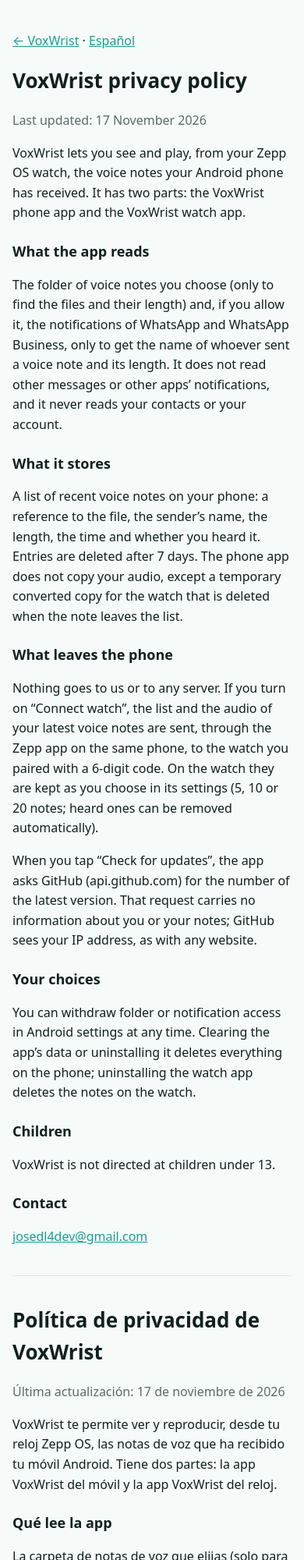
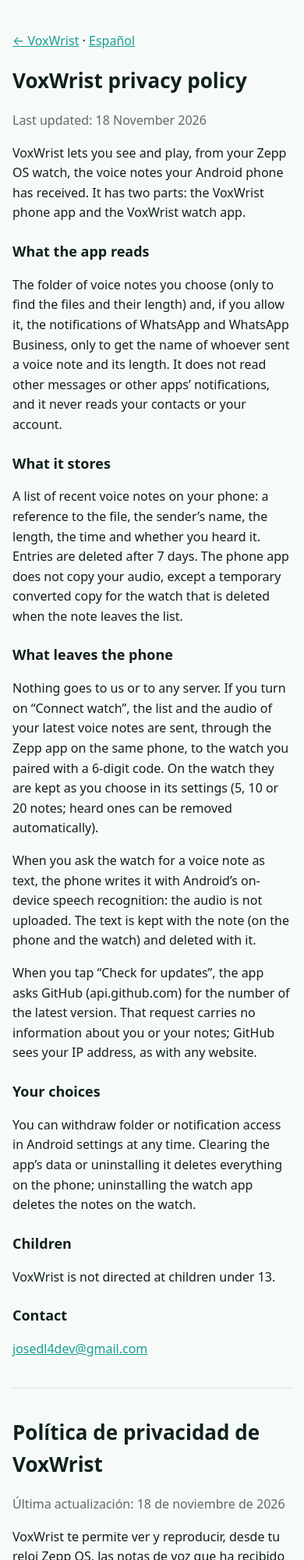
Before and after one commit to josedl4dev/voxwrist, a plain HTML site: page privacy.html in a window 390 px wide. Shown: the top 2000 px of the page at 78% size. Drawn offline with Linux system fonts and the light colour scheme.

Commit message:
Privacy: transcripts made on the phone

```diff
--- a/privacy.html
+++ b/privacy.html
@@ -20,7 +20,7 @@
 <p><a href="./">← VoxWrist</a> · <a href="#es">Español</a></p>
 
 <h1>VoxWrist privacy policy</h1>
-<p class="muted">Last updated: 17 November 2026</p>
+<p class="muted">Last updated: 18 November 2026</p>
 <p>VoxWrist lets you see and play, from your Zepp OS watch, the voice notes your Android phone has received. It has two parts: the VoxWrist phone app and the VoxWrist watch app.</p>
 
 <h2>What the app reads</h2>
@@ -31,6 +31,7 @@
 
 <h2>What leaves the phone</h2>
 <p>Nothing goes to us or to any server. If you turn on “Connect watch”, the list and the audio of your latest voice notes are sent, through the Zepp app on the same phone, to the watch you paired with a 6-digit code. On the watch they are kept as you choose in its settings (5, 10 or 20 notes; heard ones can be removed automatically).</p>
+<p>When you ask the watch for a voice note as text, the phone writes it with Android’s on-device speech recognition: the audio is not uploaded. The text is kept with the note (on the phone and the watch) and deleted with it.</p>
 <p>When you tap “Check for updates”, the app asks GitHub (api.github.com) for the number of the latest version. That request carries no information about you or your notes; GitHub sees your IP address, as with any website.</p>
 
 <h2>Your choices</h2>
@@ -45,7 +46,7 @@
 <hr>
 
 <h1 id="es">Política de privacidad de VoxWrist</h1>
-<p class="muted">Última actualización: 17 de noviembre de 2026</p>
+<p class="muted">Última actualización: 18 de noviembre de 2026</p>
 <p>VoxWrist te permite ver y reproducir, desde tu reloj Zepp OS, las notas de voz que ha recibido tu móvil Android. Tiene dos partes: la app VoxWrist del móvil y la app VoxWrist del reloj.</p>
 
 <h2>Qué lee la app</h2>
@@ -56,6 +57,7 @@
 
 <h2>Qué sale del móvil</h2>
 <p>Nada va a nosotros ni a ningún servidor. Si activas «Conectar reloj», la lista y el audio de tus últimas notas de voz se envían, a través de la app Zepp del mismo móvil, al reloj que hayas emparejado con un código de 6 dígitos. En el reloj se guardan como elijas en sus ajustes (5, 10 o 20 notas; las escuchadas se pueden borrar solas).</p>
+<p>Cuando pides al reloj una nota de voz como texto, el móvil la escribe con el reconocimiento de voz de Android en el propio dispositivo: el audio no se sube a internet. El texto se guarda con la nota (en el móvil y en el reloj) y se borra con ella.</p>
 <p>Cuando tocas «Buscar actualizaciones», la app pregunta a GitHub (api.github.com) cuál es la última versión. Esa petición no lleva información sobre ti ni tus notas; GitHub ve tu dirección IP, como cualquier web.</p>
 
 <h2>Tus opciones</h2>
```
